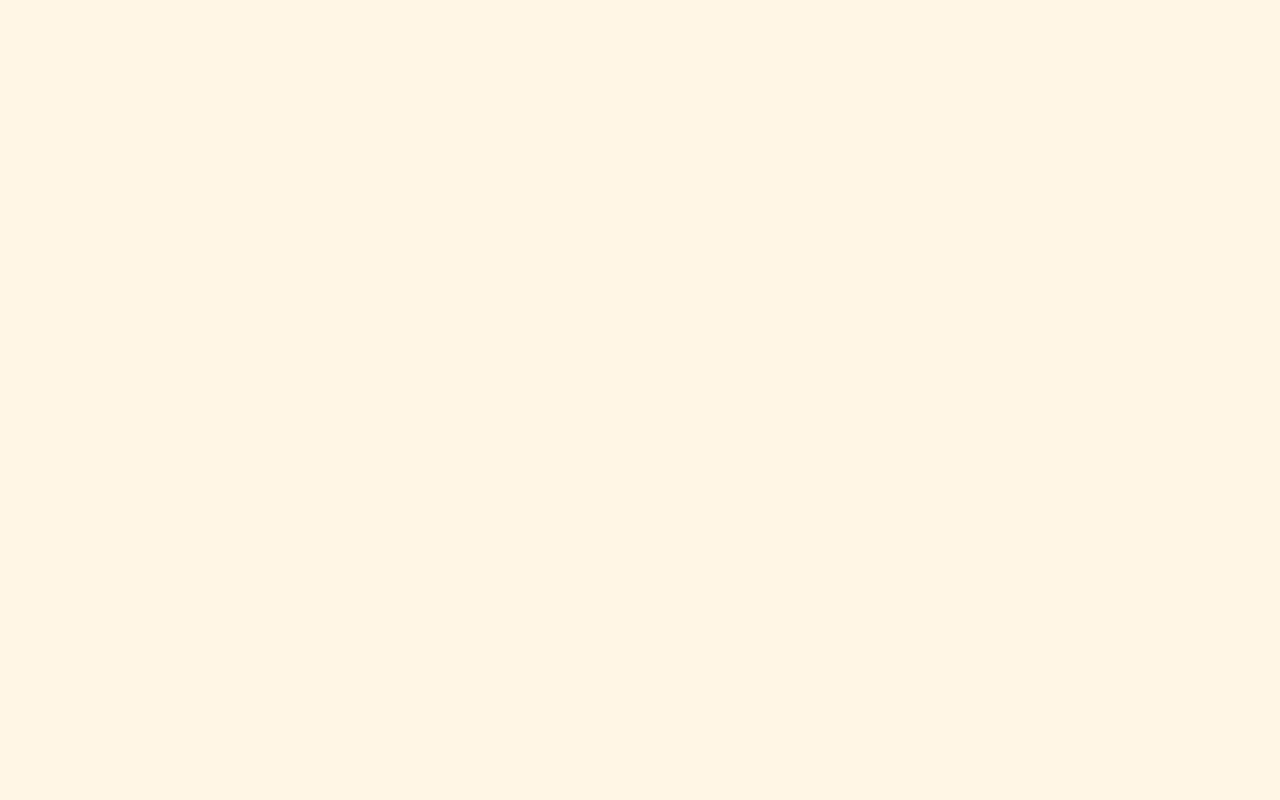
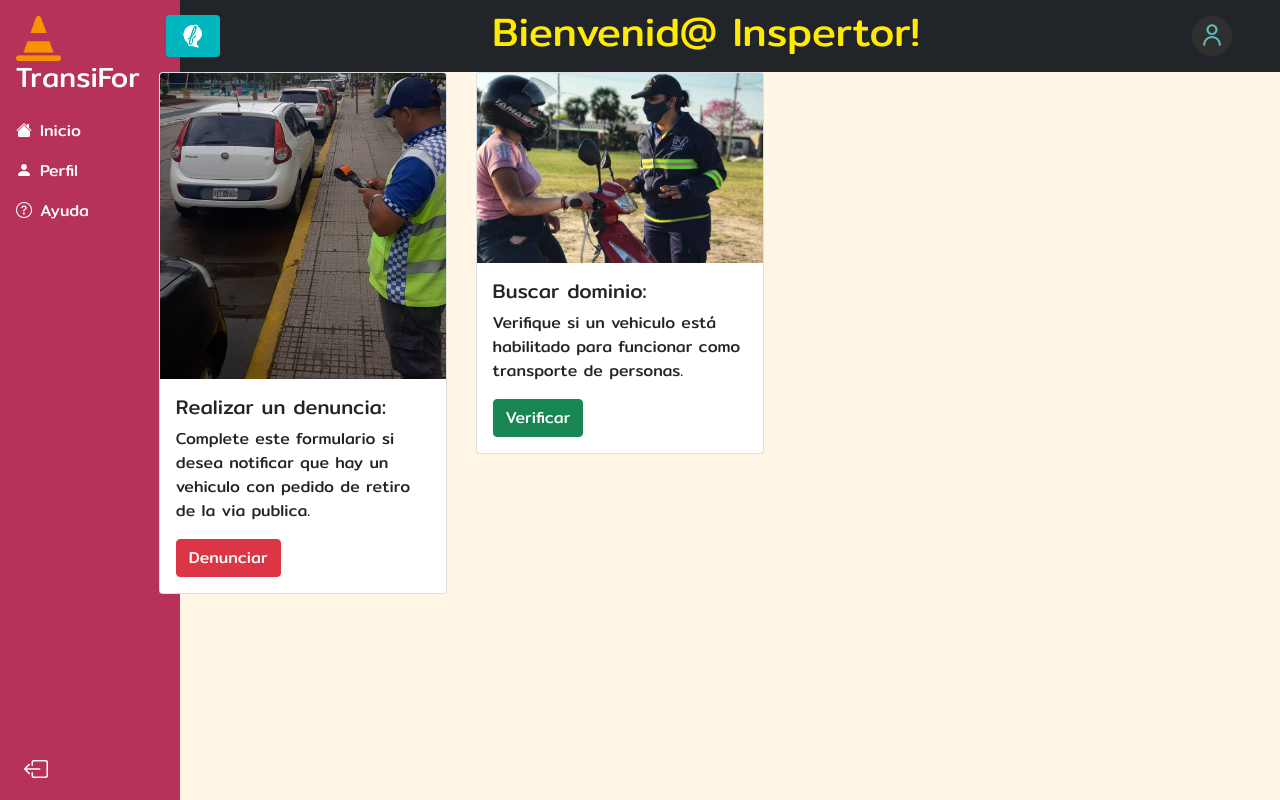
Before and after one commit to florvillalba21/PROYECTO-FINAL, a React (Vite) app in the folder PROYECTO-FINAL-FRONT/: page / in a window 1280 px wide. Before the commit this address led to /login. Built offline with nearby package versions, Linux system fonts and the light colour scheme.

Commit message:
Cosas minimas

```diff
--- a/PROYECTO-FINAL-FRONT/src/App.jsx
+++ b/PROYECTO-FINAL-FRONT/src/App.jsx
@@ -9,7 +9,7 @@ import { HomeUser } from "./views/HomeUser";
 
 function App() {
   const user = {
-    logged: false,
+    logged: true,
   };
   return (
     <AuthContext.Provider
--- a/PROYECTO-FINAL-FRONT/src/components/sidebar.jsx
+++ b/PROYECTO-FINAL-FRONT/src/components/sidebar.jsx
@@ -3,12 +3,12 @@ import { useState, useEffect, useRef } from "react";
 import { Link } from "react-router-dom";
 
 const Sidebar = () => {
-  const [active, setActive] = useState('inactive')
+
 
   return (
     <>
       <div
-        className="side-navbar inactive-nav d-flex justify-content-between flex-wrap flex-column"
+        className="side-navbar active-nav d-flex justify-content-between flex-wrap flex-column"
         id="sidebar"
       >
         <ul className="nav flex-column text-white w-100">
@@ -35,7 +35,7 @@ const Sidebar = () => {
           </Link>
         </span>
       </div>
-      <div className="my-container inactive-cont">
+      <div className="my-container active-cont">
         <nav className="navbar navbar-dark bg-dark px-5">
           <Link className="btn border-0" id="menu-btn">
             <i>
--- a/PROYECTO-FINAL-FRONT/src/routers/PrivateRoutes.jsx
+++ b/PROYECTO-FINAL-FRONT/src/routers/PrivateRoutes.jsx
@@ -6,5 +6,5 @@ export const PrivateRoutes = ({children})=>{
     const {user} = useContext(AuthContext)
 
     return user.logged
-    ? children : <Navigate to='/login'/>
+    ? children : <Navigate to='/home'/>
 }
--- a/PROYECTO-FINAL-FRONT/src/ui/Footer.jsx
+++ b/PROYECTO-FINAL-FRONT/src/ui/Footer.jsx
@@ -35,7 +35,7 @@ export const Footer = () => {
           <div className="row mt-3">
             <div className="col-md-3 col-lg-4 col-xl-3 mx-auto mb-4">
               <h6 className="text-uppercase fw-bold mb-4">
-                <i className="fas fa-gem me-3 text-secondary"></i>Company name
+              <i className="bi bi-cone text-secondary"></i>
               </h6>
               <p>
                 Here you can use rows and columns to organize your footer
```
